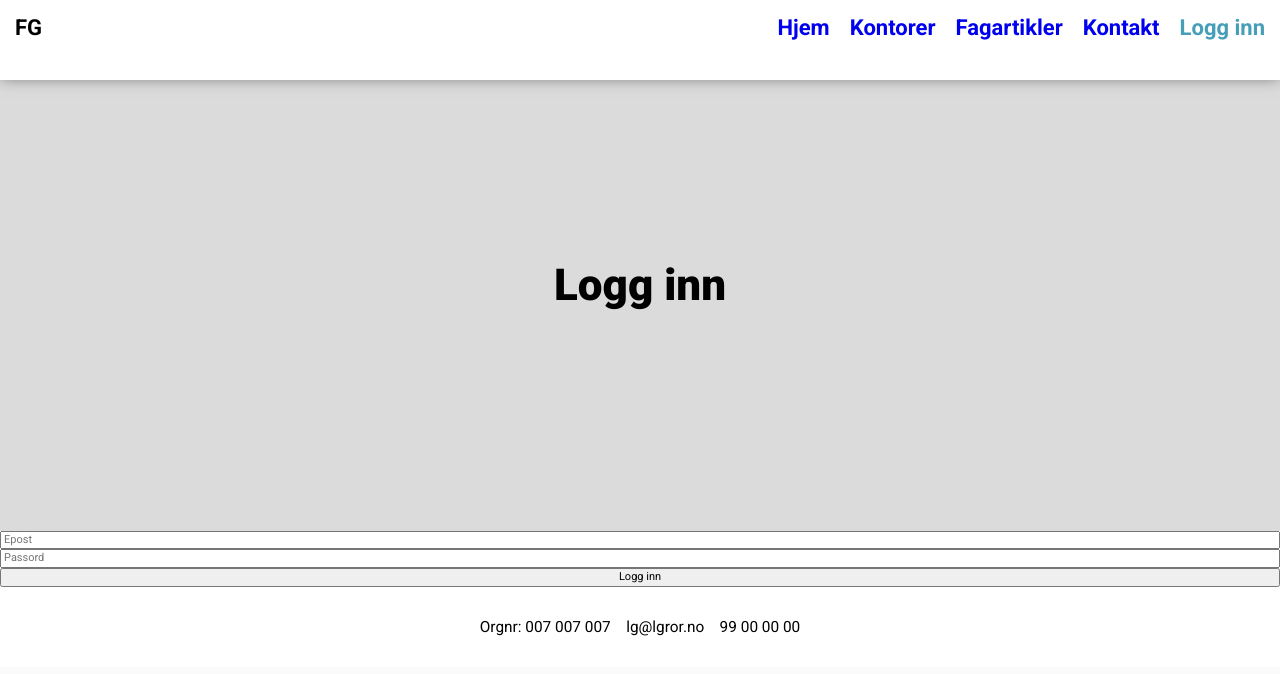
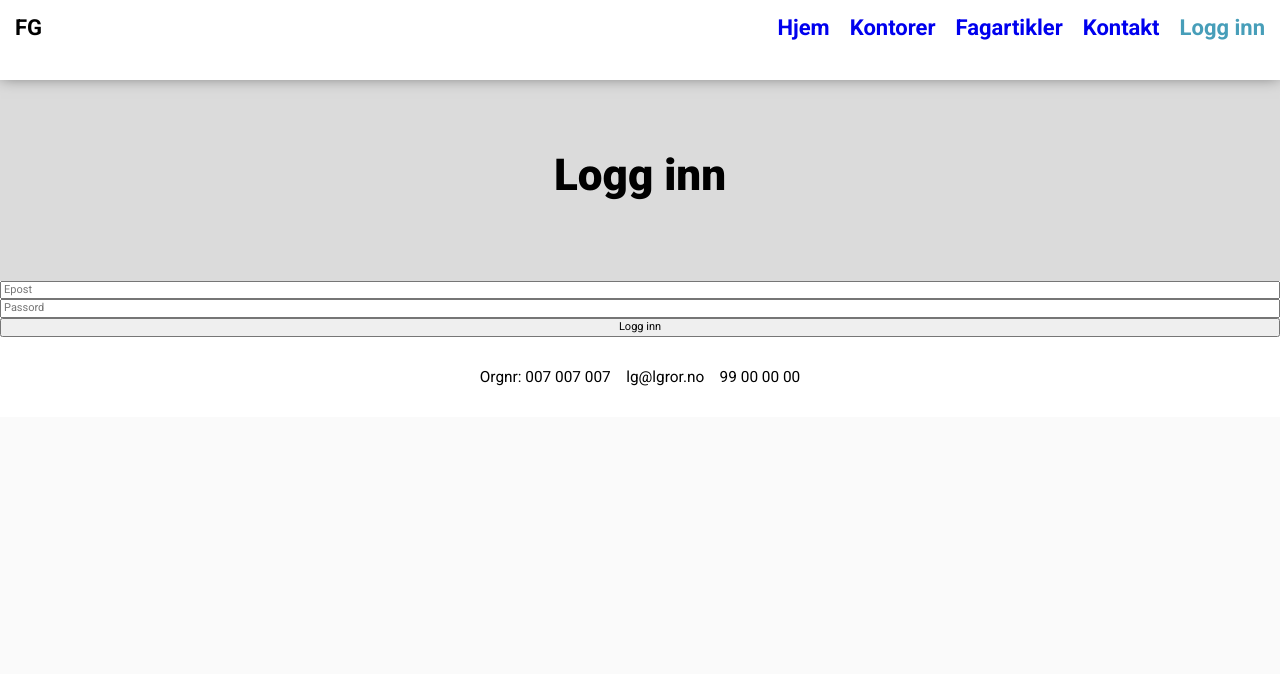
Before and after one commit to andersbss/eksamen, a React app in the folder client/: page /logginn in a window 1280 px wide. Shown: the top 674 px of the page. Built offline with nearby package versions, Linux system fonts and the light colour scheme.

Commit message:
Loginlayout + jumbotron additions

```diff
--- a/client/src/components/common/Jumbotron.jsx
+++ b/client/src/components/common/Jumbotron.jsx
@@ -1,6 +1,5 @@
 import React from 'react';
 import styled from 'styled-components';
-import LargeTitle from '../titles/LargeTitle';
 
 const StyledHeader = styled.header`
   margin: 0;
@@ -9,14 +8,16 @@ const StyledHeader = styled.header`
   background-color: ${(props) => props.theme.colors.grey};
 
   & > h1 {
-    margin-top: 180px;
-    margin-bottom: 140px;
+    margin-top: ${(props) => (props.top ? `${props.top}px` : '180px')};
+    margin-bottom: ${(props) => (props.bottom ? `${props.bottom}px` : '140px')};
+    text-align: center;
+    padding: 0;
   }
 `;
 
-const Jumbotron = ({ headerText }) => (
-  <StyledHeader>
-    <LargeTitle content={headerText} />
+const Jumbotron = ({ headerText, top, bottom }) => (
+  <StyledHeader top={top} bottom={bottom}>
+    <h1>{headerText}</h1>
   </StyledHeader>
 );
 export default Jumbotron;
--- a/client/src/components/titles/LargeTitle.jsx
+++ b/client/src/components/titles/LargeTitle.jsx
@@ -6,6 +6,6 @@ const StyledTitle = styled.h1`
   text-align: center;
 `;
 
-const MediumTitle = ({ content }) => <StyledTitle>{content}</StyledTitle>;
+const LargeTitle = ({ content }) => <StyledTitle>{content}</StyledTitle>;
 
-export default MediumTitle;
+export default LargeTitle;
--- a/client/src/pages/login/index.jsx
+++ b/client/src/pages/login/index.jsx
@@ -4,7 +4,7 @@ import LoginForm from '../../components/forms/LoginForm';
 
 const Login = () => (
   <>
-    <Jumbotron headerText="Logg inn" />
+    <Jumbotron headerText="Logg inn" top="70" bottom="0" />
 
     <LoginForm />
   </>
```
Also changed, not shown: client/src/layouts/LoginLayout.jsx (+15 -0 lines).
